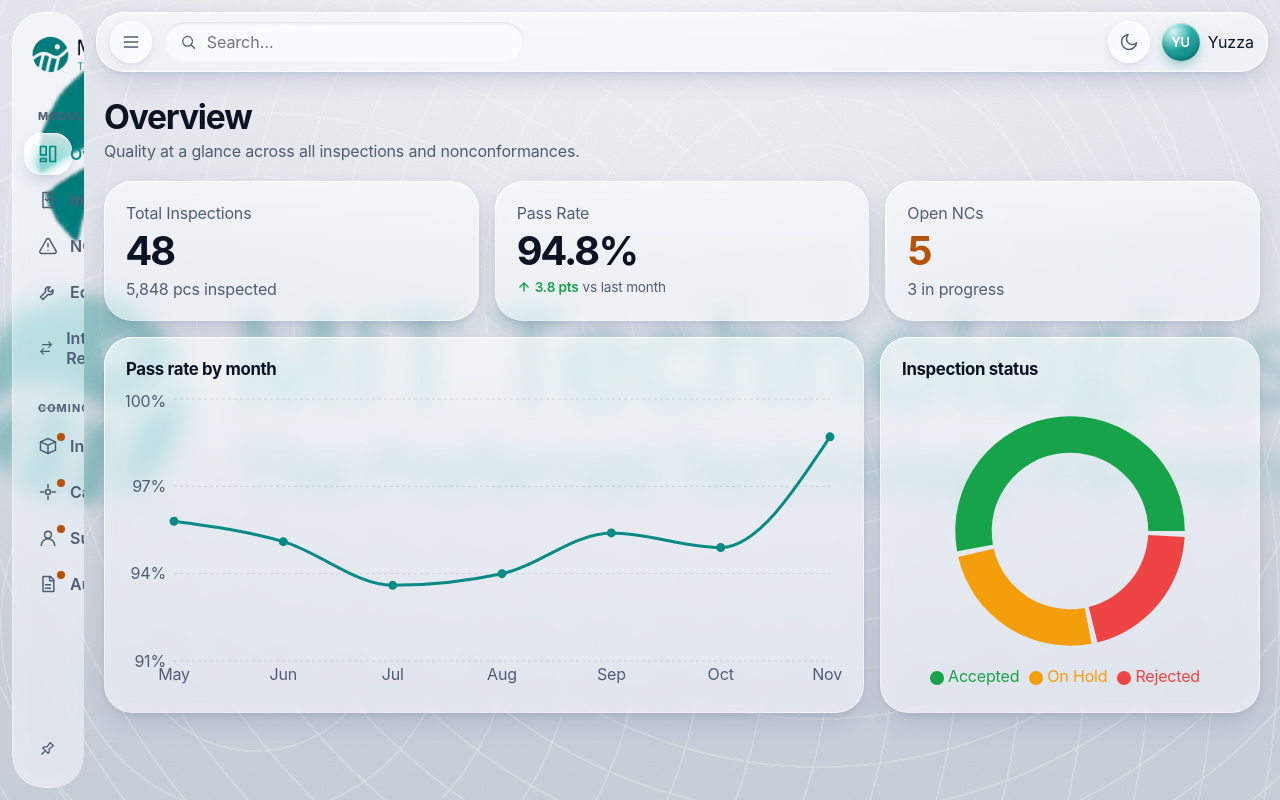
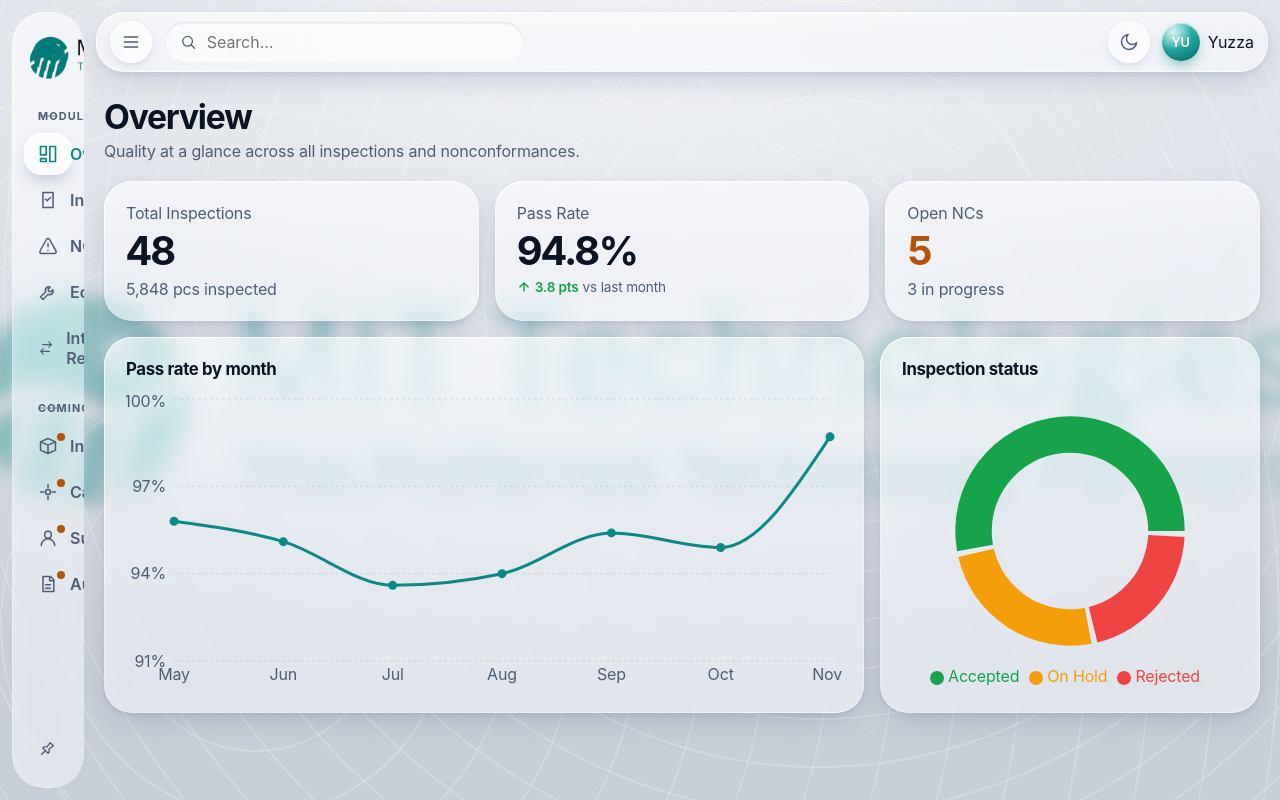
Before and after one commit to Yuzza96/Quality-Control, a React (Vite) app: page / in a window 1280 px wide. Built offline with nearby package versions, Linux system fonts and the light colour scheme.

Commit message:
Sidebar rail: fix logo mark stretching to full width (specificity vs .brand img)
Co-Authored-By: Claude Sonnet 5.5 <noreply@anthropic.com>

```diff
--- a/src/styles.css
+++ b/src/styles.css
@@ -613,9 +613,9 @@ tbody tr:hover { background: var(--row-hover); }
   .sidebar:is(:hover, :has(:focus-visible), .pinned) { clip-path: inset(0 0 0 0 round 32px); transition-delay: .05s; }
 
   .brand { position: relative; }
-  .brand-mark { display: block; position: absolute; left: 4px; top: 50%; width: 40px; height: 40px; margin-top: -20px; border-radius: 12px; object-fit: contain; transition: opacity .25s var(--ease-out) .1s; }
+  .brand .brand-mark { display: block; position: absolute; left: 4px; top: 50%; width: 40px; height: 40px; margin-top: -20px; border-radius: 12px; object-fit: contain; transition: opacity .25s var(--ease-out) .1s; }
   .brand .logo-light, .brand .logo-dark { transition: opacity .3s var(--ease-out); opacity: 0; }
-  .sidebar:is(:hover, :has(:focus-visible), .pinned) .brand-mark { opacity: 0; transition-delay: 0s; }
+  .sidebar:is(:hover, :has(:focus-visible), .pinned) .brand .brand-mark { opacity: 0; transition-delay: 0s; }
   .sidebar:is(:hover, :has(:focus-visible), .pinned) .brand :is(.logo-light, .logo-dark) { opacity: 1; transition-delay: .12s; }
 
   /* labels slide in one after another */
```
